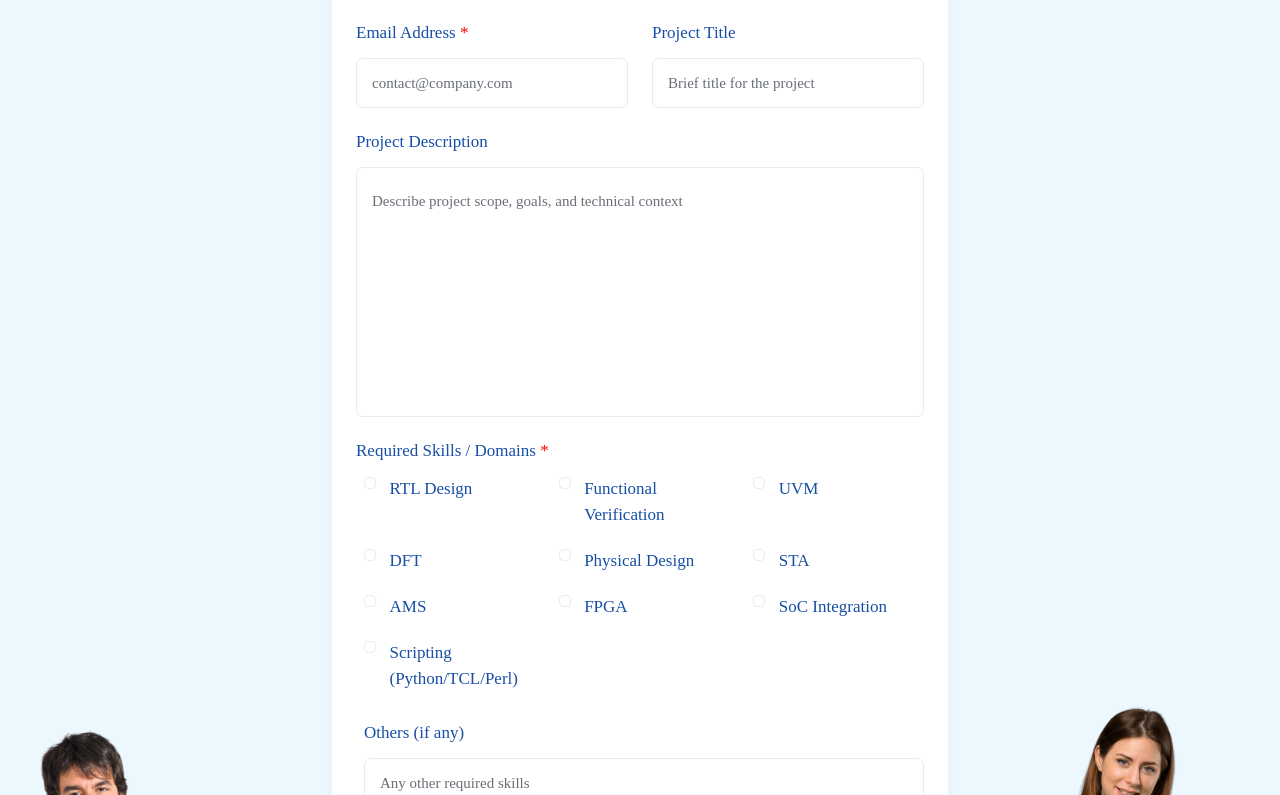
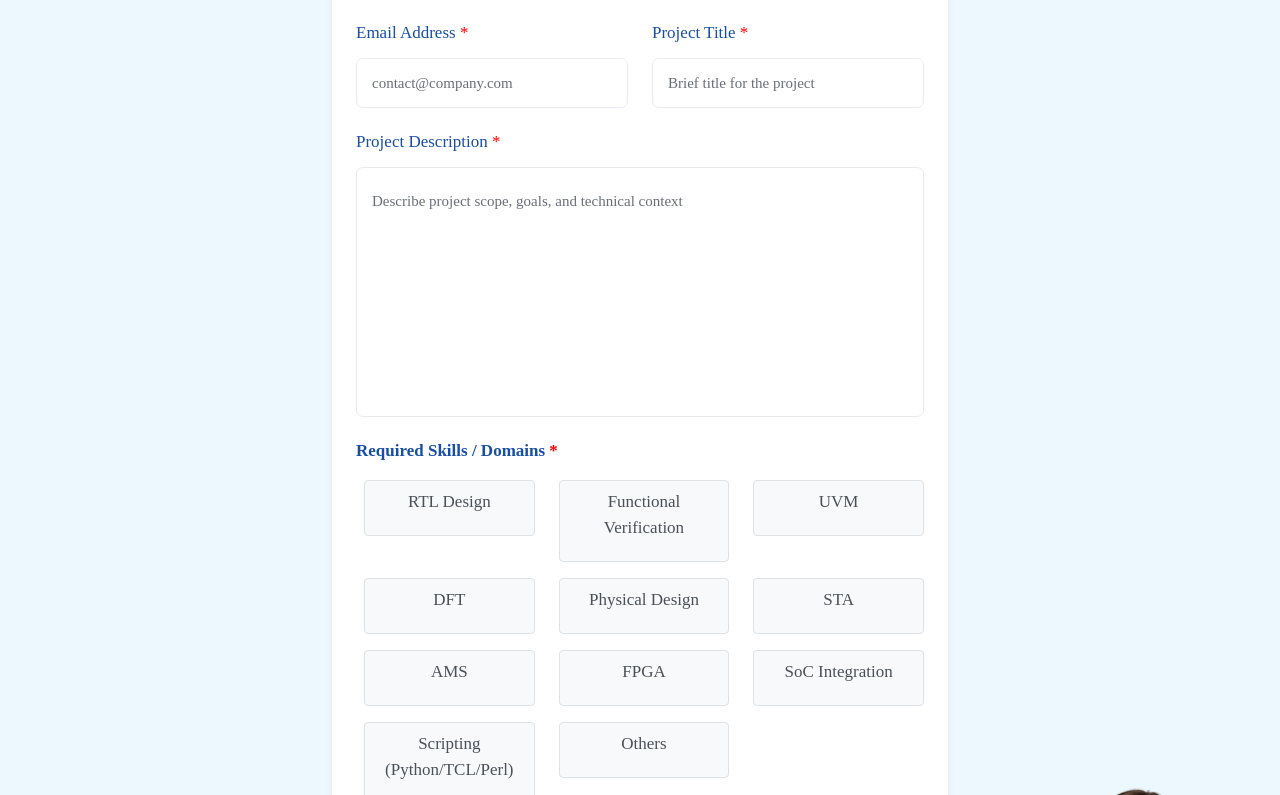
Before and after one commit to viveksinra/chipmakerhub, a Next.js app: page /hireATalent in a window 1280 px wide. Shown: the part 685-1480 px from the top of the page. Built offline with nearby package versions, Linux system fonts and the light colour scheme; a web font is replaced by a local one.

Commit message:
Enhance CompanyForm component by adding required asterisks to labels, refactoring required skills checkboxes into a dynamic list, and introducing a consent checkbox for terms of service agreement. Improved styling for better user experience.

```diff
--- a/components/sections/companyForm.js
+++ b/components/sections/companyForm.js
@@ -125,80 +125,92 @@ export default function CompanyForm() {
                         <input type="email" name="email" value={form.email} onChange={handleChange} placeholder="contact@company.com" required className="form-control" />
                     </div>
                     <div className="col-lg-6 col-md-6 col-sm-12 mb-3">
-                        <label>Project Title <span style={{ color: 'red' }}></span></label>
+                        <label>Project Title <span style={{ color: 'red' }}>*</span></label>
                         <input type="text" name="projectTitle" value={form.projectTitle} onChange={handleChange} placeholder="Brief title for the project" required className="form-control" />
                     </div>
                     <div className="col-lg-12 col-md-12 col-sm-12 mb-3">
-                        <label>Project Description <span style={{ color: 'red' }}></span></label>
+                        <label>Project Description <span style={{ color: 'red' }}>*</span></label>
                         <textarea name="projectDescription" value={form.projectDescription} onChange={handleChange} placeholder="Describe project scope, goals, and technical context" required className="form-control" rows={4} />
                     </div>
 
                     <div className="col-lg-12 col-md-12 col-sm-12 mb-3">
-                        <label>Required Skills / Domains <span style={{ color: 'red' }}>*</span></label>
+                        <label className="fw-bold mb-3">Required Skills / Domains <span style={{ color: 'red' }}>*</span></label>
                         <div className="row ps-2">
-                            <div className="col-lg-4 col-md-6 mb-2">
-                                <div className="form-check">
-                                    <input type="checkbox" className="form-check-input" id="rtlDesign" name="requiredSkills.rtlDesign" checked={form.requiredSkills.rtlDesign} onChange={handleChange} />
-                                    <label className="form-check-label" htmlFor="rtlDesign">RTL Design</label>
+                            {[
+                                { id: "rtlDesign", label: "RTL Design" },
+                                { id: "functionalVerification", label: "Functional Verification" },
+                                { id: "uvm", label: "UVM" },
+                                { id: "dft", label: "DFT" },
+                                { id: "physicalDesign", label: "Physical Design" },
+                                { id: "sta", label: "STA" },
+                                { id: "ams", label: "AMS" },
+                                { id: "fpga", label: "FPGA" },
+                                { id: "socIntegration", label: "SoC Integration" },
+                                { id: "scripting", label: "Scripting (Python/TCL/Perl)" },
+                                { id: "others", label: "Others" },
+                            ].map((skill) => (
+                                <div className="col-lg-4 col-md-6 mb-3" key={skill.id}>
+                                    <div
+                                        className={`skill-box p-2 rounded ${form.requiredSkills[skill.id] ? 'selected' : ''}`}
+                                        style={{
+                                            background: form.requiredSkills[skill.id] ? '#e8efff' : '#f8f9fa',
+                                            border: `1px solid ${form.requiredSkills[skill.id] ? '#2f55d4' : '#dee2e6'}`,
+                                            borderRadius: '8px',
+                                            transition: 'all 0.2s ease',
+                                            cursor: 'pointer',
+                                            boxShadow: form.requiredSkills[skill.id] ? '0 2px 5px rgba(47, 85, 212, 0.15)' : 'none',
+                                            textAlign: 'center',
+                                            paddingTop: '8px',
+                                            paddingBottom: '8px'
+                                        }}
+                                        onClick={() => {
+                                            const e = {
+                                                target: {
+                                                    name: `requiredSkills.${skill.id}`,
+                                                    type: 'checkbox',
+                                                    checked: !form.requiredSkills[skill.id]
+                                                }
+                                            };
+                                            handleChange(e);
+                                        }}
+                                    >
+                                        <label
+                                            htmlFor={skill.id}
+                                            style={{
+                                                fontWeight: form.requiredSkills[skill.id] ? '500' : 'normal',
+                                                color: form.requiredSkills[skill.id] ? '#2f55d4' : '#495057',
+                                                cursor: 'pointer',
+                                                margin: 0
+                                            }}
+                                        >
+                                            {skill.label}
+                                        </label>
+                                        <input
+                                            type="checkbox"
+                                            id={skill.id}
+                                            name={`requiredSkills.${skill.id}`}
+                                            checked={form.requiredSkills[skill.id]}
+                                            onChange={handleChange}
+                                            style={{ display: 'none' }}
+                                        />
+                                    </div>
                                 </div>
-                            </div>
-                            <div className="col-lg-4 col-md-6 mb-2">
-                                <div className="form-check">
-                                    <input type="checkbox" className="form-check-input" id="functionalVerification" name="requiredSkills.functionalVerification" checked={form.requiredSkills.functionalVerification} onChange={handleChange} />
-                                    <label className="form-check-label" htmlFor="functionalVerification">Functional Verification</label>
-                                </div>
-                            </div>
-                            <div className="col-lg-4 col-md-6 mb-2">
-                                <div className="form-check">
-                                    <input type="checkbox" className="form-check-input" id="uvm" name="requiredSkills.uvm" checked={form.requiredSkills.uvm} onChange={handleChange} />
-                                    <label className="form-check-label" htmlFor="uvm">UVM</label>
-                                </div>
-                            </div>
-                            <div className="col-lg-4 col-md-6 mb-2">
-                                <div className="form-check">
-                                    <input type="checkbox" className="form-check-input" id="dft" name="requiredSkills.dft" checked={form.requiredSkills.dft} onChange={handleChange} />
-                                    <label className="form-check-label" htmlFor="dft">DFT</label>
-                                </div>
-                            </div>
-                            <div className="col-lg-4 col-md-6 mb-2">
-                                <div className="form-check">
-                                    <input type="checkbox" className="form-check-input" id="physicalDesign" name="requiredSkills.physicalDesign" checked={form.requiredSkills.physicalDesign} onChange={handleChange} />
-                                    <label className="form-check-label" htmlFor="physicalDesign">Physical Design</label>
-                                </div>
-                            </div>
-                            <div className="col-lg-4 col-md-6 mb-2">
-                                <div className="form-check">
-                                    <input type="checkbox" className="form-check-input" id="sta" name="requiredSkills.sta" checked={form.requiredSkills.sta} onChange={handleChange} />
-                                    <label className="form-check-label" htmlFor="sta">STA</label>
-                                </div>
-                            </div>
-                            <div className="col-lg-4 col-md-6 mb-2">
-                                <div className="form-check">
-                                    <input type="checkbox" className="form-check-input" id="ams" name="requiredSkills.ams" checked={form.requiredSkills.ams} onChange={handleChange} />
-                                    <label className="form-check-label" htmlFor="ams">AMS</label>
-                                </div>
-                            </div>
-                            <div className="col-lg-4 col-md-6 mb-2">
-                                <div className="form-check">
-                                    <input type="checkbox" className="form-check-input" id="fpga" name="requiredSkills.fpga" checked={form.requiredSkills.fpga} onChange={handleChange} />
-                                    <label className="form-check-label" htmlFor="fpga">FPGA</label>
-                                </div>
-                            </div>
-                            <div className="col-lg-4 col-md-6 mb-2">
-                                <div className="form-check">
-                                    <input type="checkbox" className="form-check-input" id="socIntegration" name="requiredSkills.socIntegration" checked={form.requiredSkills.socIntegration} onChange={handleChange} />
-                                    <label className="form-check-label" htmlFor="socIntegration">SoC Integration</label>
-                                </div>
-                            </div>
-                            <div className="col-lg-4 col-md-6 mb-2">
-                                <div className="form-check">
-                                    <input type="checkbox" className="form-check-input" id="scripting" name="requiredSkills.scripting" checked={form.requiredSkills.scripting} onChange={handleChange} />
-                                    <label className="form-check-label" htmlFor="scripting">Scripting (Python/TCL/Perl)</label>
-                                </div>
-                            </div>
+                            ))}
                             <div className="col-lg-12 col-md-12 mt-2">
                                 <label>Others (if any)</label>
-                                <input type="text" name="requiredSkills.others" value={form.requiredSkills.others} onChange={handleChange} placeholder="Any other required skills" className="form-control" />
+                                <input
+                                    type="text"
+                                    name="requiredSkills.others"
+                                    value={form.requiredSkills.others}
+                                    onChange={handleChange}
+                                    placeholder="Any other required skills"
+                                    className="form-control"
+                                    style={{
+                                        border: '1px solid #dee2e6',
+                                        borderRadius: '8px',
+                                        padding: '10px 15px'
+                                    }}
+                                />
                             </div>
                         </div>
                     </div>
@@ -278,7 +290,14 @@ export default function CompanyForm() {
                         <textarea name="additionalNotes" value={form.additionalNotes} onChange={handleChange} placeholder="Add any other info that would help us understand your needs" className="form-control" rows={3} />
                     </div>
 
-
+                    <div className="col-lg-12 col-md-12 col-sm-12 mb-3">
+                        <div className="form-check">
+                            <input type="checkbox" className="form-check-input" id="consent" name="consent" checked={form.consent} onChange={handleChange} required />
+                            <label className="form-check-label" htmlFor="consent">
+                                I agree to ChipMakersHub's terms of service <span style={{ color: 'red' }}>*</span>
+                            </label>
+                        </div>
+                    </div>
 
                     <div className="col-lg-12 col-md-12 col-sm-12 text-center mt-3">
                         <button type="submit" className="btn" disabled={!form.consent || isSubmitting} style={{ background: '#2f55d4', color: '#fff', padding: '10px 32px', borderRadius: 4, fontWeight: 600, fontSize: 18 }}>
```
